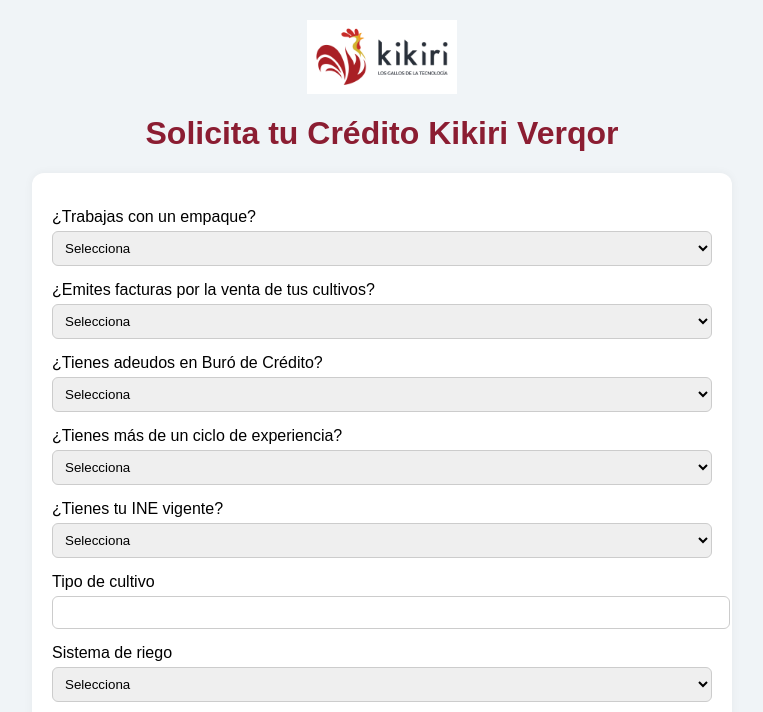
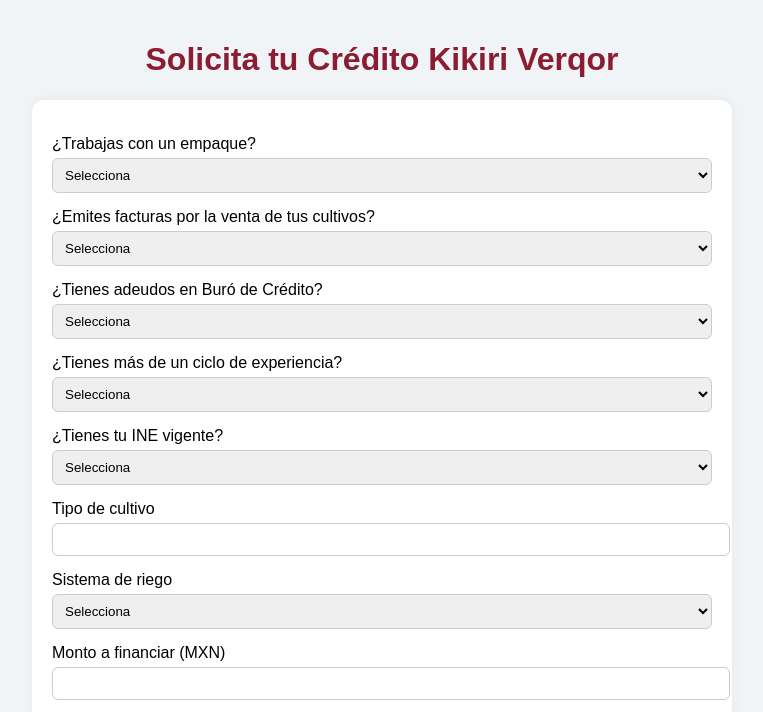
Before and after one commit to fabiola-vango/kikiri, a plain HTML site: page index.html in a window 1280 px wide. Shown: the top 712 px of the page, without its empty margins (258-1021 px from the left). Drawn offline with Linux system fonts and the light colour scheme.

Commit message:
Update index.html

```diff
--- a/index.html
+++ b/index.html
@@ -51,7 +51,6 @@
   </style>
 </head>
 <body>
-  <img src="https://raw.githubusercontent.com/fabiola-vango/kikiri/main/kikiri-logo-horizontal-negro(1).jpg" alt="Logo Kikiri" class="logo">
   <h1>Solicita tu Crédito Kikiri Verqor</h1>
   <form id="leadForm">
     <label>¿Trabajas con un empaque?</label>
```
